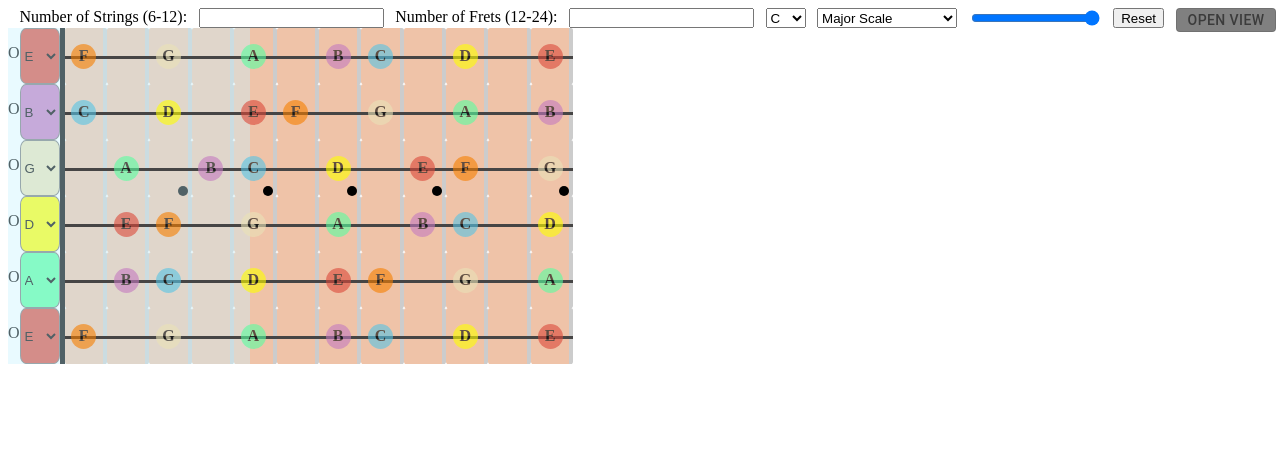
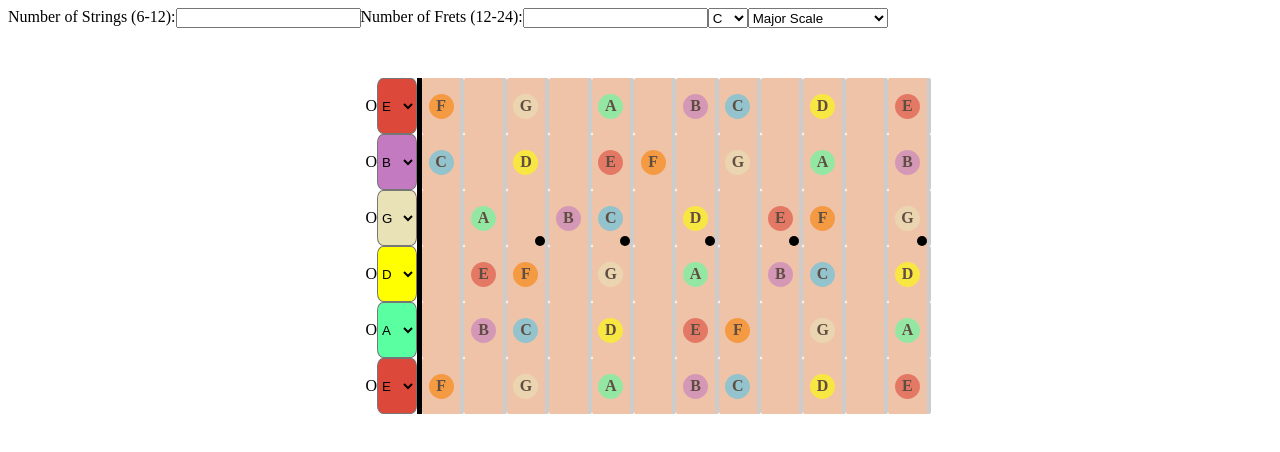
Before and after one commit to ShirelleW/RiffTheory, a Next.js app: page / in a window 1280 px wide. Shown: the top 452 px of the page. Built offline with nearby package versions, Linux system fonts and the light colour scheme.

Commit message:
Design edit

```diff
--- a/pages/Controls.jsx
+++ b/pages/Controls.jsx
@@ -6,7 +6,6 @@ import { SelectedNotesContext } from '../Context/SelectedNotesContext';
 import ToggleButton from '@mui/material/ToggleButton';
 import String from './String';
 import styles from '../styles/Styles.module.css'
-import Slider from './Slider';
 
 const Controls = () => {
 
@@ -22,10 +21,6 @@ const Controls = () => {
         1: "E", 2: "B", 3: "G", 4: "D", 5: "A", 6: "E"
     })
 
-    const [sliderFretRange, setSliderFretRange] = useState(6)
-    const [tutorialViewed, setTutorialViewed] = useState(false)
-
-    const [tutorialSliderView, setTutorialSliderView] = useState(0)
     const [openView, setOpenView] = useState(true)
 
     const [noteHexes] = useState(['#57C4E5', '#C8F0D8', '#ffff00', '#F97068', '#DC493A', '#F77F00', '#FCBF49', '#EAE2B7', '#2C6E49', '#59FFA0', '#DB222A', '#C47AC0'])
@@ -80,17 +75,17 @@ const Controls = () => {
 
     return (
         <SelectedNotesContext.Provider value={{
-            selectedNotes, setSelectedNotes, modeNotes,
-            setTutorialViewed, setTutorialSliderView,
-            tutorialSliderView, numOfFrets
+            selectedNotes, setSelectedNotes, modeNotes, numOfFrets
         }}>
             <div className={styles.mainContainer}>
                 {/* EDIT TO TAKE IN WHOLE NUMBER */}
                 <form className={styles.controls} action="">
                     <label htmlFor="numOfStrings">Number of Strings (6-12): </label>
                     <input type="text" onChange={handleStrings} />
+
                     <label htmlFor="numOfFrets">Number of Frets (12-24): </label>
                     <input type="text" onChange={e => setNumOfFrets(e.target.value <= 24 && e.target.value >= 12 ? e.target.value : 12)} />
+
                     <select className={styles.keySelector} onChange={(e) => handleKeyChange(e)}>
                         {
                             notes?.map((note) => <option key={note} value={note}>{note}</option>)
@@ -101,40 +96,29 @@ const Controls = () => {
                             Object.entries(chordTypes)?.map((type) => <option key={type} style={{ backgroundColor: type[1] === null && 'silver' }} disabled={type[1] === null && true} value={type[0]}>{type[0]}</option>)
                         }
                     </select>
-                    <div className={tutorialViewed ? styles.sliderRangeInput : undefined} id={styles.sliderRangeNoAnim}>
-                        <input type="range"
-                            name="sliderRange"
-                            min="0"
-                            max={numOfFrets}
-                            step={1}
-                            onChange={(e) => setSliderFretRange(e.target.value)} />
-                        {(tutorialViewed && tutorialSliderView === 1) && <p>Drag right for wider range!</p>}
-                    </div>
-
-                    <button type='button' onClick={resetFretboard}>Reset</button>
-
-                    <ToggleButton value="web"
-                        style={{backgroundColor: openView ? 'grey' : 'transparent'}}
-                        onChange={() => setOpenView(!openView)}>
-                            Open View
-                    </ToggleButton>
-
                 </form>
 
                 <div className={styles.fretboardHolder}>
+
+                    <div className={styles.fretboard}>
                         {
                             Object.entries(stringSet)?.map((stringNotePairs) =>
-                            <div key={stringNotePairs[0]} className={styles.stringMapping}>
-                                <p>{modeNotes.includes(stringNotePairs[1] ) ? 'O' : 'X'}</p>
+
+                                <div className={styles.stringMapping} key={stringNotePairs[0]}>
+
+                                    <p id={styles.openNotePlayable}>{modeNotes.includes(stringNotePairs[1]) ? 'O' : 'X'}</p>
+
                                     <form>
                                         <select className={styles.openNoteSelector}
-                                        style={{backgroundColor: modeNotes.includes(stringNotePairs[1]) ?
-                                                                    noteHexes[notes.indexOf(stringNotePairs[1])] : 'grey'}}
+                                            style={{
+                                                backgroundColor: modeNotes.includes(stringNotePairs[1]) ?
+                                                    noteHexes[notes.indexOf(stringNotePairs[1])] : 'grey'
+                                            }}
                                             value={stringNotePairs[1]}
                                             onChange={(e) => handleTunings(e, stringNotePairs[0])}
                                         >
                                             {
-                                            notes?.map((note) => <option style={{backgroundColor: 'white'}} key={note} value={note}>{note}</option>)
+                                                notes?.map((note) => <option style={{ backgroundColor: 'white' }} key={note} value={note}>{note}</option>)
                                             }
                                         </select>
                                     </form>
@@ -150,9 +134,8 @@ const Controls = () => {
                                 </div>
                             )
                         }
-                    <Slider
-                        numOfStrings={numOfStrings}
-                        sliderFretRange={sliderFretRange} />
+                    </div>
+
                 </div>
             </div>
         </SelectedNotesContext.Provider >
--- a/pages/Frets.jsx
+++ /dev/null
@@ -1,71 +0,0 @@
-import React, { useContext } from 'react'
-import PropTypes from 'prop-types';
-import styles from '../styles/Styles.module.css'
-import { SelectedNotesContext } from '../Context/SelectedNotesContext'
-import { notes } from '../Context/utils'
-
-// Parent String
-export const Frets = ({ stringNum, numOfStrings, stringNoteLayout, noteHexes }) => {
-
-    const { selectedNotes, setSelectedNotes, modeNotes } = useContext(SelectedNotesContext)
-
-    const fretInlayString = Math.floor(numOfStrings / 2)
-    const fretInlayFret = [2, 4, 6, 8, 11, 14, 16, 18, 20, 23]
-
-    const toggleNoteView = (note) => {
-        if (selectedNotes?.includes(note)) {
-            setSelectedNotes(selectedNotes?.filter((ele) => ele != note))
-        } else (
-            setSelectedNotes([...selectedNotes, note])
-        )
-    }
-
-    return (
-        <div className={styles.frets}>
-            {
-                stringNoteLayout?.map((note, i) =>
-                    modeNotes?.includes(note) ? (
-                        fretInlayFret?.includes(i) && Number(stringNum) === fretInlayString ?
-                            (
-                                <div className={styles.individualNotes}>
-                                    <p style={{
-                                        backgroundColor: noteHexes[notes.indexOf(note)],
-                                        'opacity': 0.6
-                                    }} id={styles.noteToggle}>{note}</p>
-                                    <div className={styles.fretInlay}></div>
-                                </div>
-                            ) :
-                            (
-                                <div className={styles.individualNotes}>
-                                    <p style={{
-                                        backgroundColor: noteHexes[notes.indexOf(note)],
-                                        'opacity': 0.6
-                                    }} id={styles.noteToggle}>{note}</p>
-                                </div>
-                            )
-                    )
-                        :
-                        fretInlayFret?.includes(i) && Number(stringNum) === fretInlayString ?
-                            (
-                                <div onClick={() => toggleNoteView(note)} className={styles.individualNotes}>
-                                    <p style={{ backgroundColor: noteHexes[notes.indexOf(note)], 'opacity': 0.6 }} id={selectedNotes?.includes(note) ? styles.noteToggle : undefined}>{selectedNotes?.includes(note) && note}</p>
-                                    <div className={styles.fretInlay}></div>
-                                </div>
-                            ) :
-                            <div onClick={() => toggleNoteView(note)} className={styles.individualNotes}>
-                                <p style={{ backgroundColor: noteHexes[notes.indexOf(note)], 'opacity': 0.6 }} id={selectedNotes?.includes(note) ? styles.noteToggle : undefined}>{selectedNotes?.includes(note) && note}</p>
-                            </div>
-                )
-            }
-        </div>
-    )
-}
-
-export default Frets;
-
-Frets.propTypes = {
-    stringNum: PropTypes.string,
-    numOfStrings: PropTypes.number,
-    stringNoteLayout: PropTypes.array,
-    noteHexes: PropTypes.array
-  };
--- a/pages/Slider.jsx
+++ /dev/null
@@ -1,33 +0,0 @@
-import React, { useContext } from 'react'
-import PropTypes from 'prop-types';
-import styles from '../styles/Styles.module.css'
-import Draggable from 'react-draggable'
-import { SelectedNotesContext } from '../Context/SelectedNotesContext'
-
-const Slider = ({ sliderFretRange, numOfStrings }) => {
-
-    const { setTutorialViewed, setTutorialSliderView, tutorialSliderView} = useContext(SelectedNotesContext)
-
-    const handleDrag = () => {
-        setTutorialSliderView(tutorialSliderView + 1)
-
-        if(tutorialSliderView === 0){
-            setTutorialViewed(true)
-        }
-    }
-
-    return (
-        <Draggable bounds='parent' onStart={handleDrag}>
-                <div className={styles.slider} style={{ width: (3.15 * sliderFretRange) + 'vw', height: (7 * numOfStrings) + 'vh' }}>
-                    Focus Visibility
-                </div>
-        </Draggable>
-    )
-}
-
-export default Slider
-
-Slider.propTypes = {
-    sliderFretRange: PropTypes.number,
-    numOfStrings: PropTypes.number,
-}
--- a/pages/String.jsx
+++ b/pages/String.jsx
@@ -1,11 +1,10 @@
-import React from 'react'
+import React, {useContext} from 'react'
 import PropTypes from 'prop-types';
 import { notes } from '../Context/utils'
-import { Frets } from './Frets'
-import ChordGroupings from './ChordGroupings';
+import { SelectedNotesContext } from '../Context/SelectedNotesContext'
+import styles from '../styles/Styles.module.css'
 
-
-const String = ({ stringNum, numOfStrings, numOfFrets, openNote, openView, noteHexes }) => {
+const String = ({ stringNum, numOfStrings, numOfFrets, openNote, noteHexes }) => {
 
 
   const fretNote = (currentNote) => {
@@ -27,20 +26,57 @@ const String = ({ stringNum, numOfStrings, numOfFrets, openNote, openView, noteH
 
   const stringNoteLayout = stringLayout()
 
+  const { selectedNotes, setSelectedNotes, modeNotes } = useContext(SelectedNotesContext)
+
+  const fretInlayString = Math.floor(numOfStrings / 2)
+  const fretInlayFret = [2, 4, 6, 8, 11, 14, 16, 18, 20, 23]
+
+  const toggleNoteView = (note) => {
+      if (selectedNotes?.includes(note)) {
+          setSelectedNotes(selectedNotes?.filter((ele) => ele != note))
+      } else (
+          setSelectedNotes([...selectedNotes, note])
+      )
+  }
+
   return (
-    <div>
-    {
-      openView ?
-      <Frets
-        numOfStrings={numOfStrings}
-        stringNoteLayout={stringNoteLayout}
-        numOfFrets={numOfFrets}
-        stringNum={stringNum}
-        noteHexes={noteHexes}
-      /> : < ChordGroupings />
-    }
-    </div>
-
+        <div className={styles.string}>
+            {
+                stringNoteLayout?.map((note, i) =>
+                    modeNotes?.includes(note) ? (
+                        fretInlayFret?.includes(i) && Number(stringNum) === fretInlayString ?
+                            (
+                                <div className={styles.individualNotes}>
+                                    <p style={{
+                                        backgroundColor: noteHexes[notes.indexOf(note)],
+                                        'opacity': 0.6
+                                    }} id={styles.noteToggle}>{note}</p>
+                                    <div className={styles.fretInlay}></div>
+                                </div>
+                            ) :
+                            (
+                                <div className={styles.individualNotes}>
+                                    <p style={{
+                                        backgroundColor: noteHexes[notes.indexOf(note)],
+                                        'opacity': 0.6
+                                    }} id={styles.noteToggle}>{note}</p>
+                                </div>
+                            )
+                    )
+                        :
+                        fretInlayFret?.includes(i) && Number(stringNum) === fretInlayString ?
+                            (
+                                <div onClick={() => toggleNoteView(note)} className={styles.individualNotes}>
+                                    <p style={{ backgroundColor: noteHexes[notes.indexOf(note)], 'opacity': 0.6 }} id={selectedNotes?.includes(note) ? styles.noteToggle : undefined}>{selectedNotes?.includes(note) && note}</p>
+                                    <div className={styles.fretInlay}></div>
+                                </div>
+                            ) :
+                            <div onClick={() => toggleNoteView(note)} className={styles.individualNotes}>
+                                <p style={{ backgroundColor: noteHexes[notes.indexOf(note)], 'opacity': 0.6 }} id={selectedNotes?.includes(note) ? styles.noteToggle : undefined}>{selectedNotes?.includes(note) && note}</p>
+                            </div>
+                )
+            }
+        </div>
   )
 }
 
--- a/styles/Styles.module.css
+++ b/styles/Styles.module.css
@@ -1,6 +1,7 @@
 .mainContainer {
     display: flex;
     flex-direction: column;
+    align-items: left;
     width: 100vw;
     height: 100vh;
 }
@@ -8,7 +9,6 @@
 .controls{
     display: flex;
     flex-direction: row;
-    justify-content: space-evenly;
     height: 20px;
 }
 
@@ -17,71 +17,37 @@
     border-radius: 15%;
 }
 
+.fretboardHolder{
+    margin-top: 50px;
+    display: flex;
+    justify-content: center;
+}
+
+.fretboard{
+    display: flex;
+    flex-direction: column;
+    height: max-content;
+    width: max-content;
+
+}
+
 .stringMapping {
     display: flex;
     flex-direction: row;
+    align-items: center;
+    height: max-content;
+    width: max-content;
 }
 
-.fretboardHolder{
-    position: relative;
-    display: flex;
-    flex-direction: column;
+#openNotePlayable{
+    margin: 0px;
 }
 
-.frets {
+.string {
     display: flex;
     align-items: center;
     border-left: 5px solid black;
-    position: relative;
 }
-
-.frets::before {
-    content: '';
-    position: absolute;
-    height: max-content;
-    border-top: 3px solid rgb(70, 69, 69);
-    top: 50%;
-    width: 100%;
-    z-index: 1;
-}
-
-.slider {
-    background-color: rgba(201, 243, 255, 0.4);
-    pointer-events: fill;
-    position: absolute;
-    color: transparent;
-    text-orientation: upright;
-}
-
-#sliderRangeNoAnim{
-    color: transparent;
-}
-
-.sliderRangeInput{
-    width: max-content;
-    animation: tutorial 5s;
-}
-
-@keyframes tutorial {
-   0% {
-        background: red;
-        color: black;
-      }
-    100% {
-        background: none;
-        border: none;
-      }
-}
-
-
-.slider:hover {
-    color: black;
-    display: flex;
-    justify-content: center;
-    align-items: center;
-    border: 3px solid red;
-}
-
 
 .individualNotes {
     border-radius: 5%;
@@ -101,7 +67,6 @@
     display: flex;
     justify-content: center;
     align-items: center;
-    position: relative;
 }
 
 #noteToggle {
```
Lines whose indentation alone changed are shown as unchanged.
